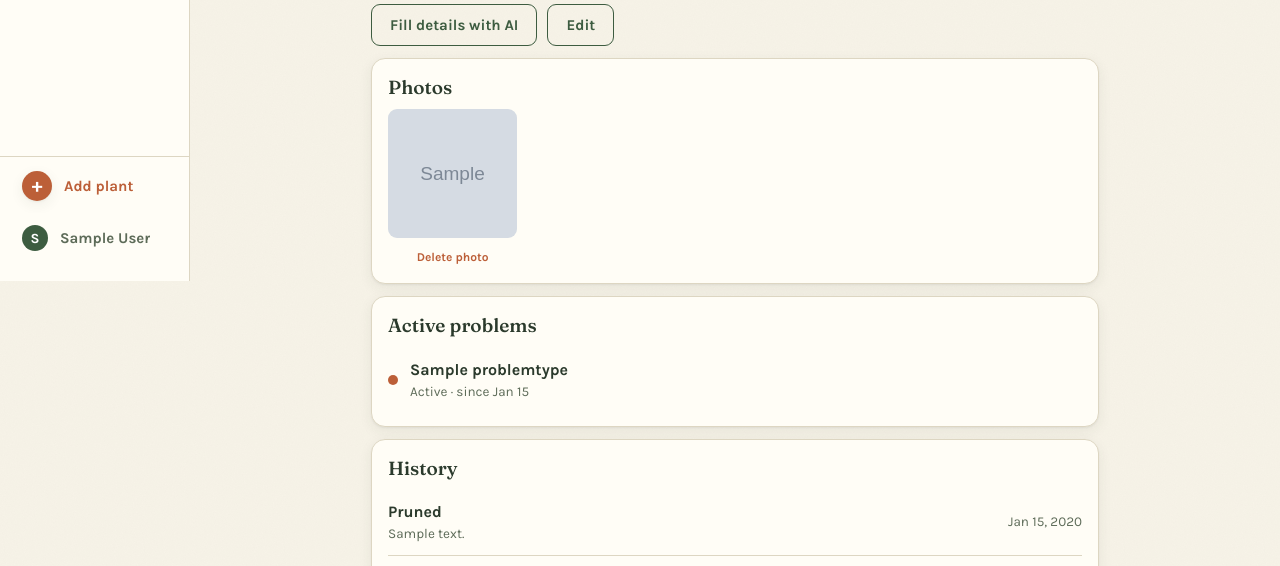
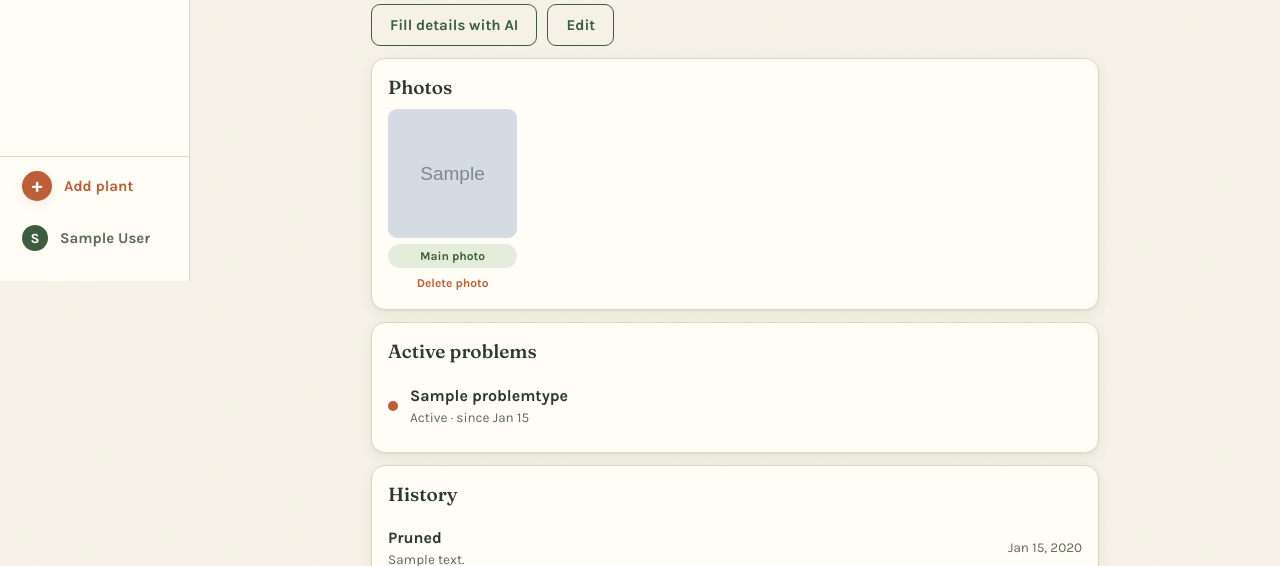
Before and after one commit to mekstromjr/yardwise, a Django app: page /plants/1/ in a window 1280 px wide. Shown: the part 519-1085 px from the top of the page. Run offline with Django 5.2, Linux system fonts and the light colour scheme; a user stored in the database is signed in; data comes from the database, SQL or seed files in the repository; tables that the repository leaves empty hold one stand-in row (values such as "Sample post"); grey boxes marked "Sample" are stand-in pictures; data that the repository does not hold is empty; some libraries are stand-ins or nearby versions.

Commit message:
feat(plants): select primary photo

```diff
--- a/garden/urls.py
+++ b/garden/urls.py
@@ -32,6 +32,11 @@ urlpatterns = [
         "plants/<int:pk>/photos/<int:photo_pk>/remove/",
         views.plant_photo_remove,
         name="plant-photo-remove",
+    ),
+    path(
+        "plants/<int:pk>/photos/<int:photo_pk>/make-primary/",
+        views.plant_photo_make_primary,
+        name="plant-photo-make-primary",
     ),
     path("journal/", views.journal_list, name="journal-list"),
     path("journal/add/", views.journal_add, name="journal-add"),
--- a/garden/views.py
+++ b/garden/views.py
@@ -459,6 +459,16 @@ def plant_photo_remove(request, pk, photo_pk):
 
 
 @login_required
+@require_POST
+def plant_photo_make_primary(request, pk, photo_pk):
+    plant = get_object_or_404(Plant, pk=pk, garden=garden_for(request))
+    photo = get_object_or_404(plant.photos.all(), pk=photo_pk)
+    plant.primary_photo = photo
+    plant.save(update_fields=["primary_photo", "updated_at"])
+    return redirect("plant-detail", pk=plant.pk)
+
+
+@login_required
 def journal_list(request):
     from .models import JournalEntry
 
--- a/static/css/yardwise.css
+++ b/static/css/yardwise.css
@@ -482,13 +482,24 @@ nav.primary a.user-entry .user-name {
   border-radius: var(--radius-sm);
 }
 .plant-photo-tile form { margin: 0; }
-.photo-delete-button {
+.plant-photo-actions { display: grid; gap: 2px; text-align: center; }
+.photo-delete-button,
+.photo-main-button {
   width: 100%;
   border: 0;
   background: transparent;
-  color: var(--terracotta);
   font: 700 12px var(--body);
   padding: 5px;
   cursor: pointer;
 }
+.photo-main-button { color: var(--fir); }
+.photo-delete-button { color: var(--terracotta); }
+.photo-main-button:hover,
 .photo-delete-button:hover { text-decoration: underline; }
+.main-photo-label {
+  color: var(--fir);
+  background: var(--sky-soft);
+  border-radius: 999px;
+  font: 700 12px var(--body);
+  padding: 5px;
+}
--- a/templates/garden/plants/detail.html
+++ b/templates/garden/plants/detail.html
@@ -44,11 +44,21 @@
       <div class="plant-photo-tile">
         <img src="{{ photo.thumb_url }}" alt="{{ photo.caption }}" loading="lazy"
              title="{{ photo.taken_on|default:'' }} {{ photo.caption }}">
-        <form method="post" action="{% url 'plant-photo-remove' plant.pk photo.pk %}"
-              onsubmit="return confirm('Remove this photo from {{ plant|escapejs }}? The plant will not be deleted.')">
-          {% csrf_token %}
-          <button class="photo-delete-button" type="submit">Delete photo</button>
-        </form>
+        <div class="plant-photo-actions">
+          {% if plant.primary_photo_id == photo.pk %}
+            <span class="main-photo-label">Main photo</span>
+          {% else %}
+            <form method="post" action="{% url 'plant-photo-make-primary' plant.pk photo.pk %}">
+              {% csrf_token %}
+              <button class="photo-main-button" type="submit">Make main photo</button>
+            </form>
+          {% endif %}
+          <form method="post" action="{% url 'plant-photo-remove' plant.pk photo.pk %}"
+                onsubmit="return confirm('Remove this photo from {{ plant|escapejs }}? The plant will not be deleted.')">
+            {% csrf_token %}
+            <button class="photo-delete-button" type="submit">Delete photo</button>
+          </form>
+        </div>
       </div>
     {% endfor %}
   </div>
```
Also changed, not shown: garden/tests/test_tenancy.py (+3 -0 lines), garden/tests/test_views.py (+45 -0 lines).
